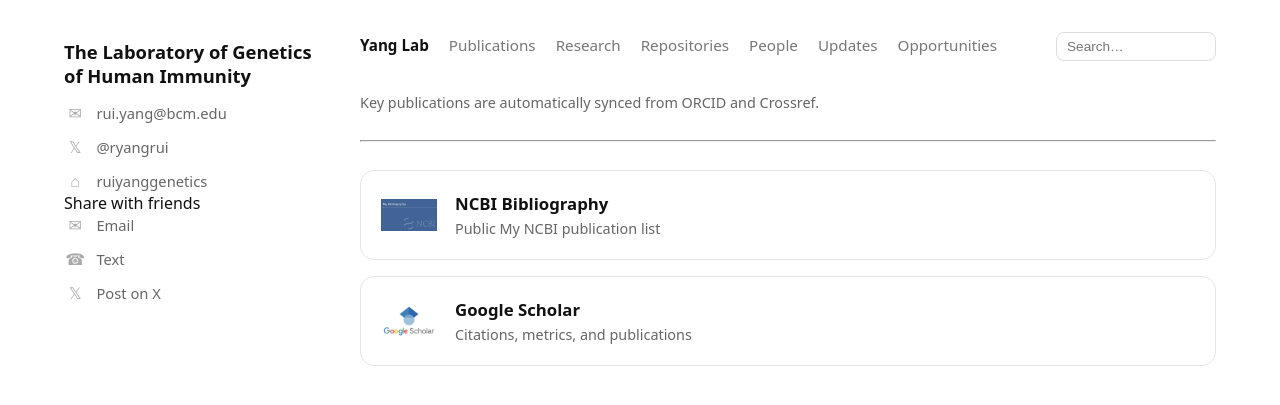
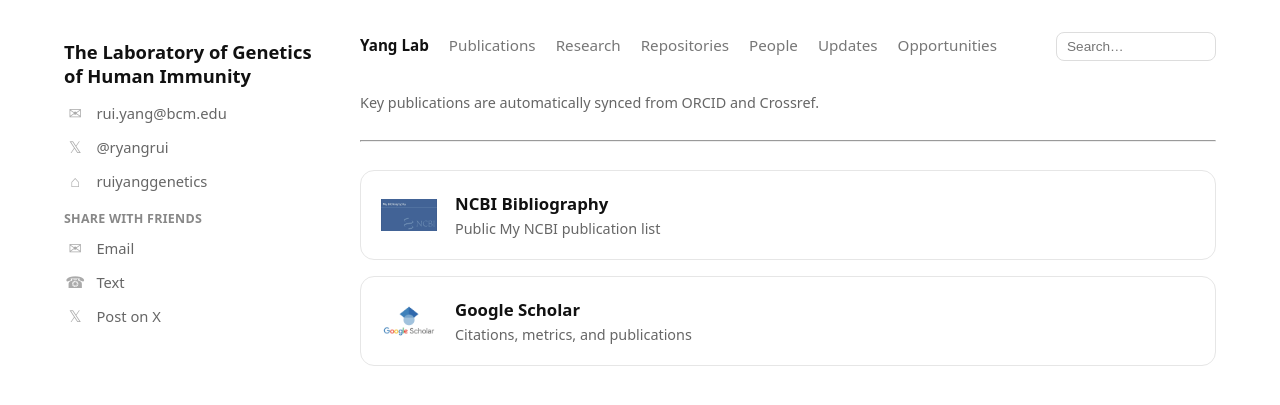
Before and after one commit to ruiyanggenetics/ghilab, a Jekyll site: the page built from publications.md, in a window 1280 px wide. Shown: the top 405 px of the page. Built offline with Jekyll 4.4.1, drawn with Linux system fonts in a browser that asks for light colours.

Commit message:
Update style.css

```diff
--- a/assets/style.css
+++ b/assets/style.css
@@ -56,6 +56,16 @@ img {
   font-weight: 700;
   line-height: 1.3;
   margin-bottom: 14px;
+}
+
+.sidebar-label {
+  margin-top: 18px;
+  margin-bottom: 10px;
+  font-size: 0.78rem;
+  font-weight: 600;
+  letter-spacing: 0.02em;
+  color: #888;
+  text-transform: uppercase;
 }
 
 .sidebar-links {
```
